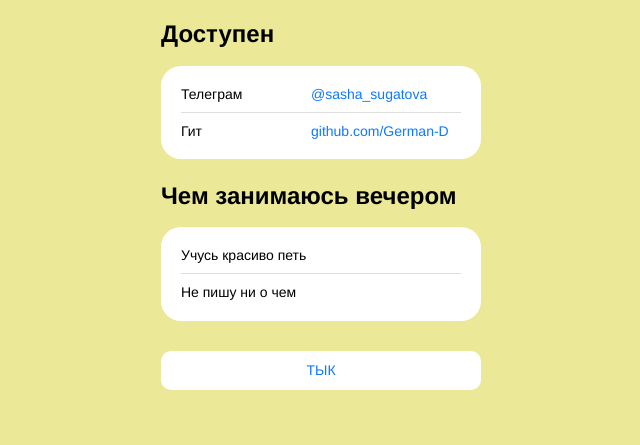
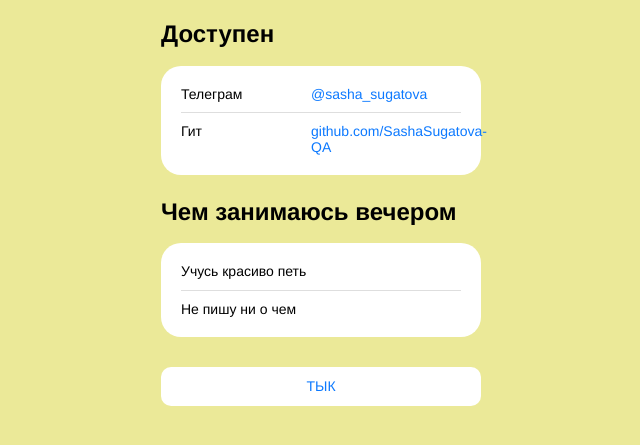
Before and after one commit to SashaSugatova-QA/cv, a plain HTML site: page index.html in a window 1280 px wide. Shown: the part 173-618 px from the top of the page, without its empty margins (319-959 px from the left). Drawn offline with Linux system fonts and the light colour scheme.

Commit message:
Add files via upload

```diff
--- a/index.html
+++ b/index.html
@@ -26,8 +26,9 @@
           </li>
           <li class="links__link">
             <p class="links__title">Гит</p>
-            <a class="linsk__link" href="@german_dlinikov"
-              >github.com/German-D</a
+            <a class="linsk__link" href="@SashaSugatova-QA"
+              >github.com/SashaSugatova-QA
+              </a
             >
           </li>
         </ul>
```
